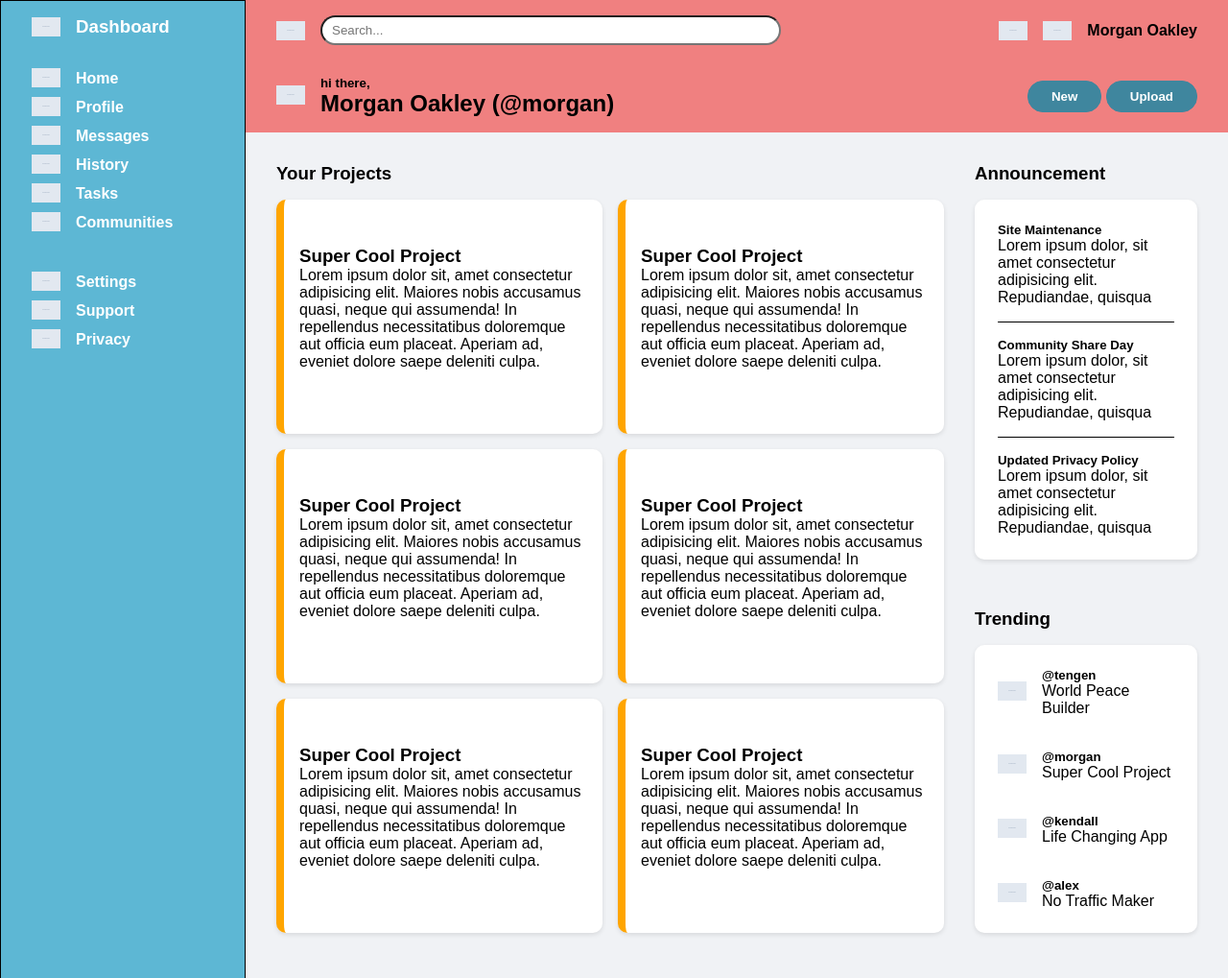
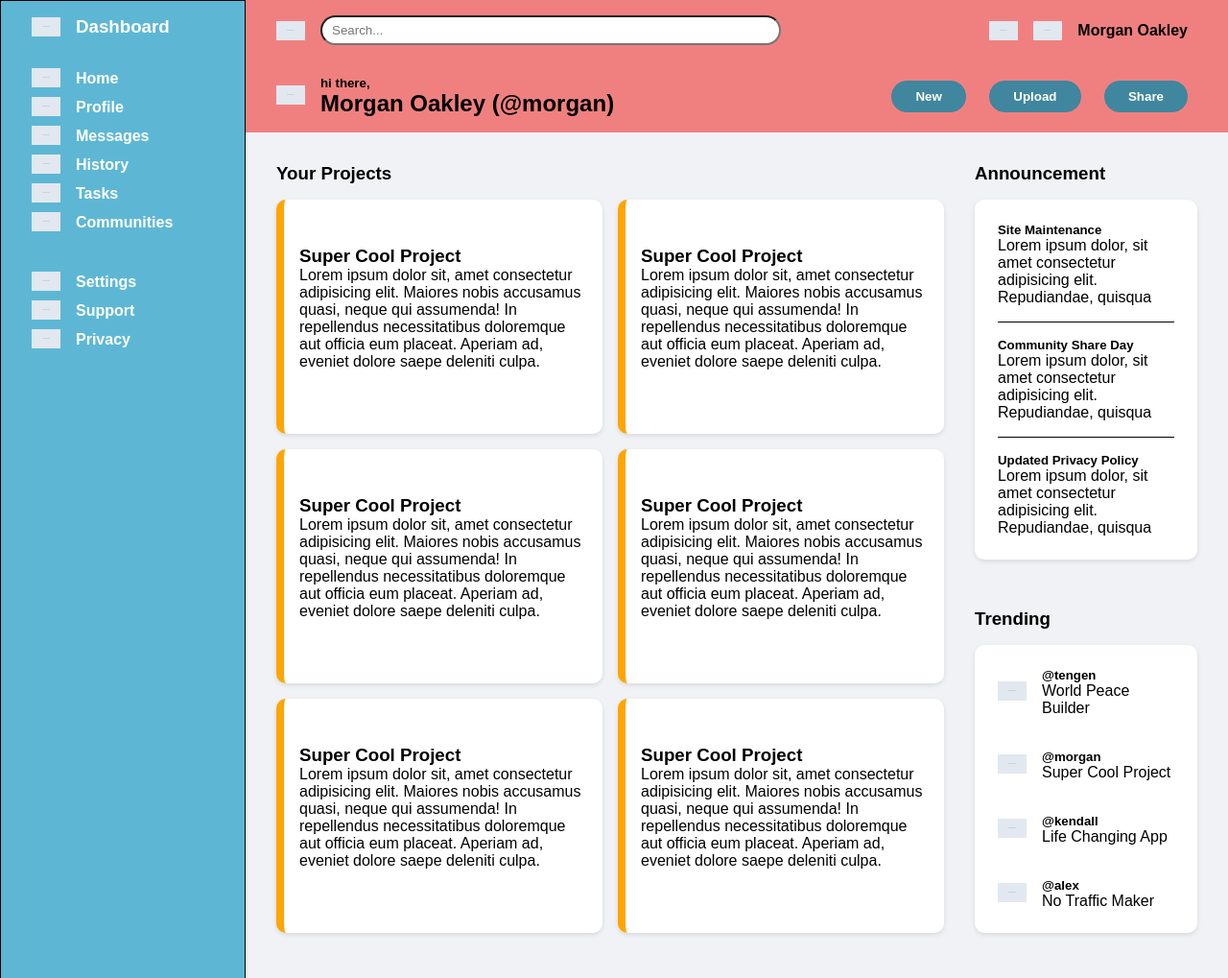
Before and after one commit to junjhon12/Admin-Dashboard, a plain HTML site: page index.html in a window 1280 px wide. Shown: the whole page at 96% size. Drawn offline with Linux system fonts and the light colour scheme.

Commit message:
feat: Implement Admin Dashboard CSS layout and styling
- Establish global grid layout defining sidebar, header, and main content areas.
- Apply flexbox styling to sidebar navigation, header search, and action buttons.
- Create card component styles for the main dashboard grid.
- Define layout and spacing for right-side widgets (Announcements and Trending).
- Add global resets and base font settings.

```diff
--- a/index.html
+++ b/index.html
@@ -55,6 +55,7 @@
             <div class="header-bottom-options">
                 <button type="button">New</button>
                 <button type="button">Upload</button>
+                <button type="button">Share</button>
             </div>
         </div>
     </header>
--- a/style.css
+++ b/style.css
@@ -79,6 +79,7 @@ header {
     display: flex;
     align-items: center;
     gap: 1rem;
+    margin: 0 10px;
 }
 .header-bottom {
     display: flex;
@@ -100,6 +101,7 @@ header {
     border: 1px solid rgb(63, 134, 158);
     cursor: pointer;
     font-weight: 800;
+    margin: 0 10px;
 }
 
 main {
```
